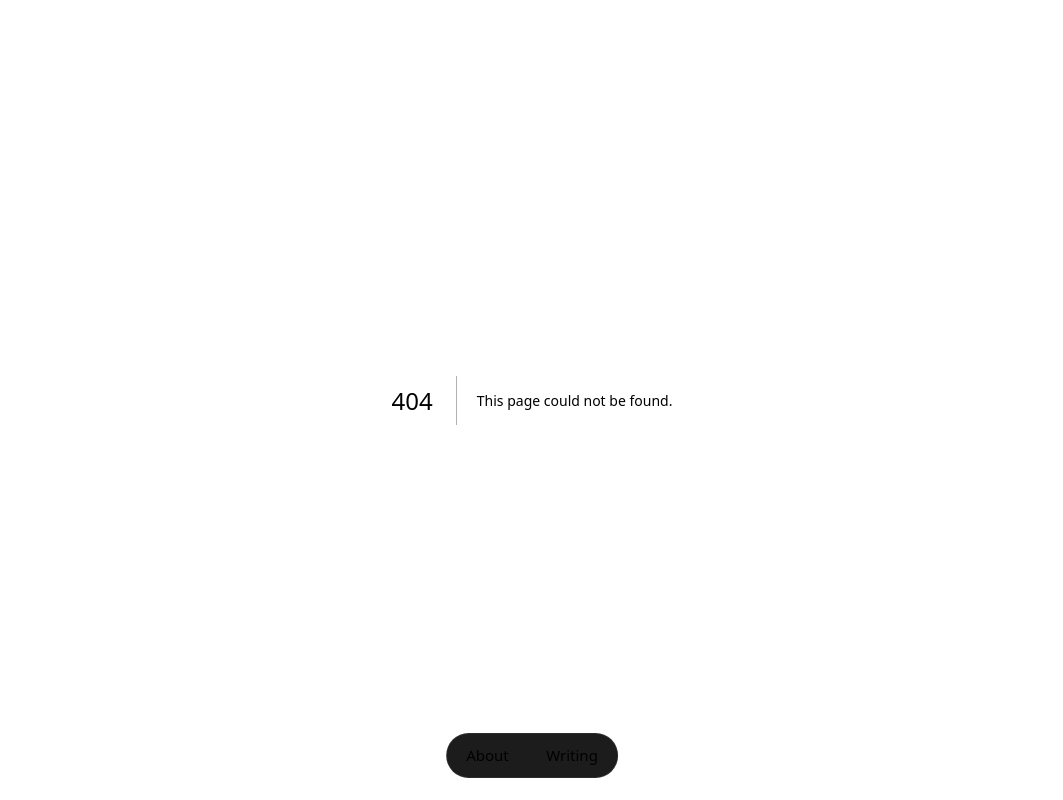
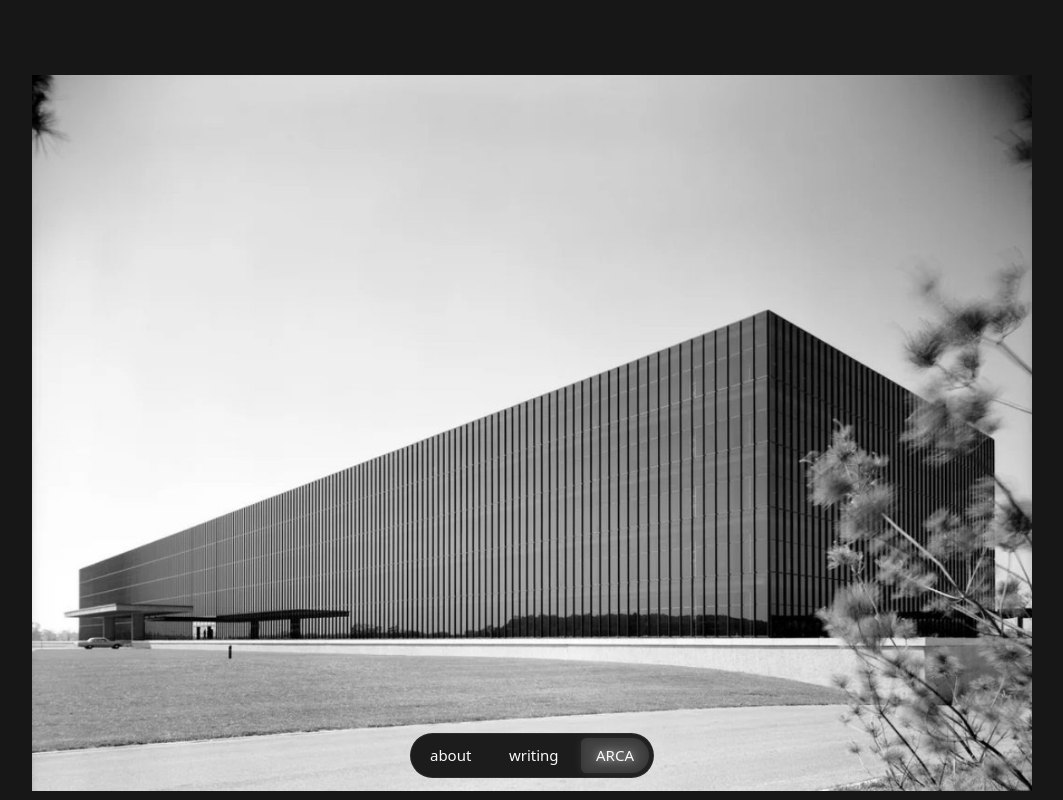
Before and after one commit to SethGA/seth, a Next.js app: page /arca in a window 1280 px wide. Before the commit this address had no page. Shown: the whole page, without its empty margins (108-1171 px from the left). Built offline with nearby package versions, Linux system fonts and the light colour scheme.

Commit message:
Initialize /arca

```diff
--- /dev/null
+++ b/app/arca/page.tsx
@@ -0,0 +1,46 @@
+
+import { Metadata, ResolvingMetadata } from 'next';
+
+import getPostMetadata, { PostMetadata } from '@/lib/hooks/getPostMetadata';
+
+export async function generateMetadata(
+  { params, searchParams }: MetadataProps,
+  parent: ResolvingMetadata,
+): Promise<Metadata> {
+  return {
+    metadataBase: new URL('https://www.sethgriefalbert.com'),
+    title: 'ARCA',
+    description: '...',
+  };
+}
+
+export type MetadataProps = {
+  params: { slug: string };
+  searchParams: { [key: string]: string | string[] | undefined };
+};
+
+const HomePage = () => {
+  const postMetadata = getPostMetadata();
+  const publicPosts = postMetadata.filter(
+    (post) => post.visibility === 'public',
+  );
+
+  return (
+    <div className="flex w-full flex-col items-center py-16">
+      <div className="flex w-full flex-col gap-4 p-4 md:items-center md:p-0 md:pt-4">
+        {/* <h1 className="w-full max-w-[700px] text-4xl">
+            towards symbiotic intelligence
+        </h1>
+        <p className="w-full max-w-[700px] font-light">
+            under construction
+        </p> */}
+        <figure className="w-full max-w-[1000px]">
+          <img src="/bell.jpeg" className="w-full" />
+          <div className="p-2"></div>
+        </figure>
+      </div>
+    </div>
+  );
+};
+
+export default HomePage;
--- a/components/molecules/Navbar.tsx
+++ b/components/molecules/Navbar.tsx
@@ -34,8 +34,9 @@ const Navbar = () => {
 
   return (
     <div className="absolute bottom-6 left-1/2 z-50 flex h-fit w-fit -translate-x-1/2 flex-row flex-nowrap gap-2 rounded-full border-[1px] border-u-900/50 bg-u-950 p-[4px]">
-      <NavbarItem href="/">About</NavbarItem>
-      <NavbarItem href="/writing">Writing</NavbarItem>
+      <NavbarItem href="/">about</NavbarItem>
+      <NavbarItem href="/writing">writing</NavbarItem>
+      <NavbarItem href="/arca">ARCA</NavbarItem>
     </div>
   );
 };
```
Also changed, not shown: public/bell.jpeg (renamed from public/IMG_0728.jpeg).
